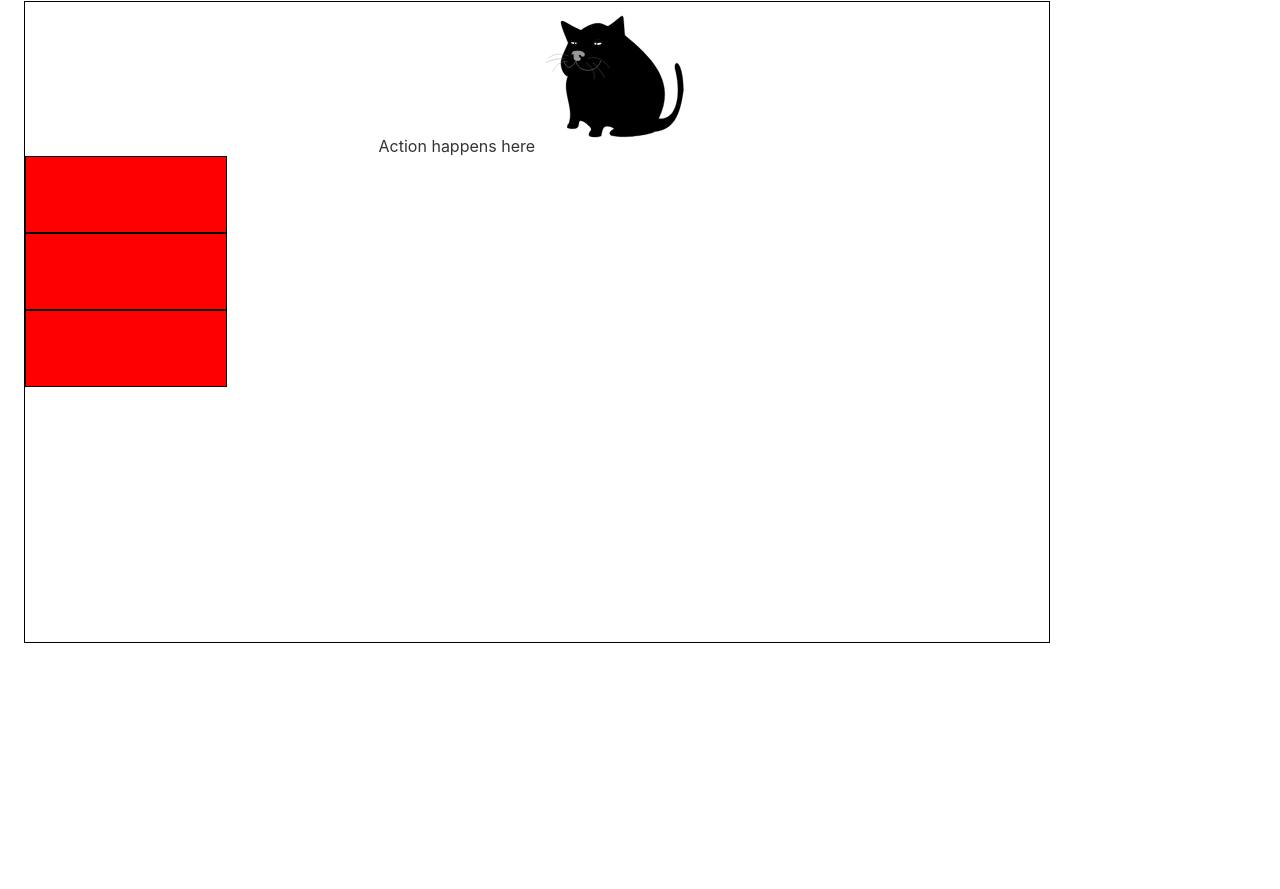
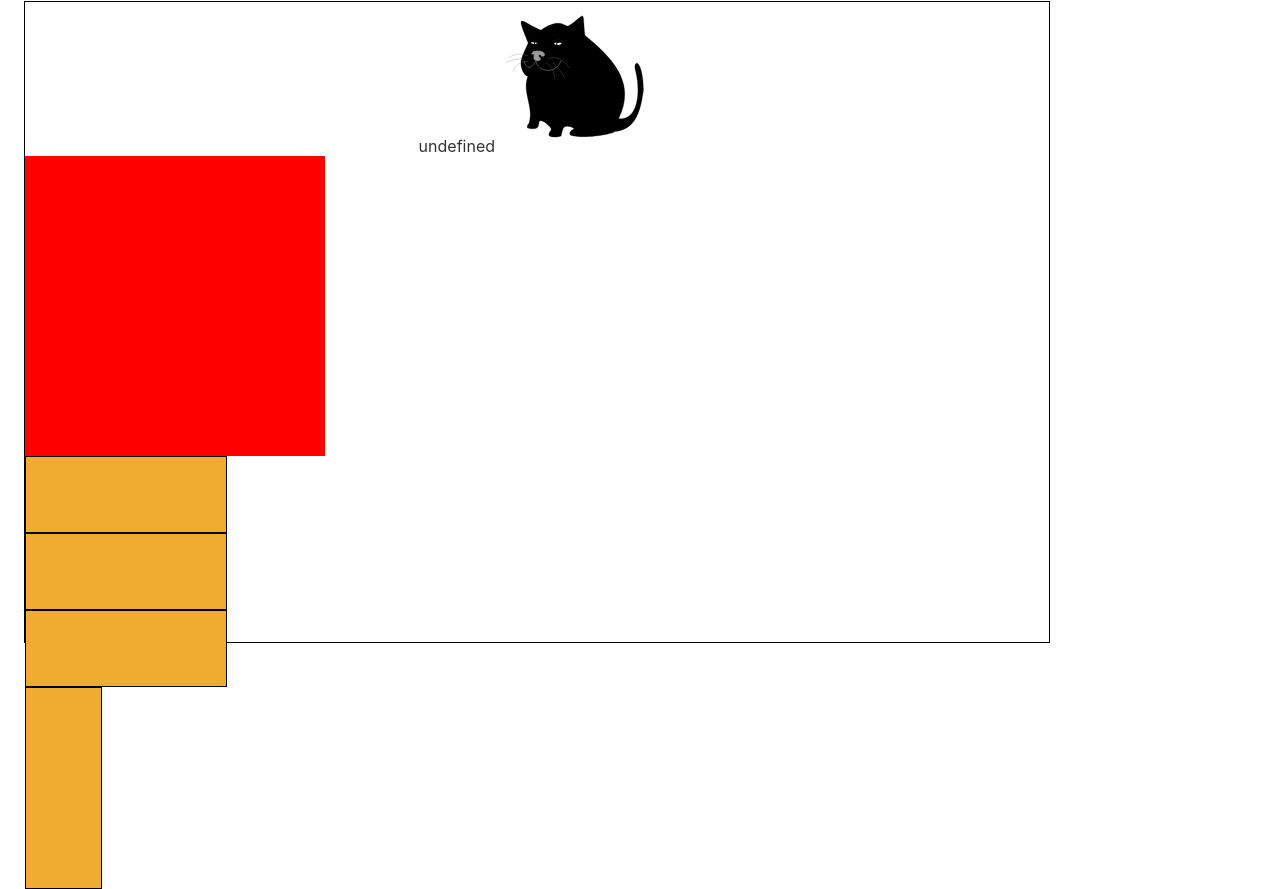
Before and after one commit to fac21/svelte-game-JoChun, a Svelte app: page / in a window 1280 px wide. Shown: the part 186-1075 px from the top of the page. Before the commit the page ends 845 px from the top, so only its background shows below. Built offline with nearby package versions, Linux system fonts and the light colour scheme.

Commit message:
Tried and failed to move some blocks around
Co-authored-by: chunzg <chunzhang53@gmail.com>

```diff
--- a/src/Block.svelte
+++ /dev/null
@@ -1,21 +0,0 @@
-<script>
-	// export let name;
-    // import
-    // let heig
-</script>
-
-<div></div>
-<style>
-	div {
-		border: solid 1px black;
-		height: 75px;
-		width: 200px;
-        background-color: red;
-	}
-
-	/* @media (min-width: 640px) {
-		div {
-			max-width: none;
-		}
-	} */
-</style>
--- a/src/Gameboard.svelte
+++ b/src/Gameboard.svelte
@@ -1,20 +1,33 @@
 <script>
 	// export let name;
     import Cat from './Cat.svelte';
-    import Block from './Block.svelte';
-    export let blocks = [
-        {height: 10, width: 50},
-        {height: 50, width: 200},
-        {height: 80, width: 100},
-]
+    import HorizontalBlock from './HorizontalBlock.svelte';
+    import VerticalBlock from './VerticalBlock.svelte';
+
+    let moving = false;
+    let clientWidth;
+
+    // if click is false
+
+    // const gameboardWidth;
+    // const gameboardHeight;
+
+    function handleClick() {
+        console.log("clicked")
+		moving = !moving;
+	}
 </script>
 
-<div class="gameboard">
-	Action happens here
+<div class="gameboard" bind:clientWidth>
+    {console.log("clientwidth", clientWidth)}
     <Cat/>
-    {#each blocks as block}
-        <Block height={block.height} width={block.width}></Block>
-    {/each}
+    <div class="blob" on:click={() => console.log("clicked")}></div>
+    <HorizontalBlock class="blob" on:click={() => console.log("clicked")}></HorizontalBlock>
+    <!-- {#if moving == true} -->
+        <HorizontalBlock on:click={() => console.log("clicked")}/>
+
+    <HorizontalBlock/>
+    <VerticalBlock/>
 </div>
 
 <style>
@@ -24,8 +37,10 @@
 		width: 80vw;
 	}
 
-    div {
-        border: solid 1px black;
+    .blob {
+        background-color: red;
+        height: 300px;
+        width: 300px;
     }
 
 	@media (min-width: 640px) {
--- /dev/null
+++ b/src/HorizontalBlock.svelte
@@ -0,0 +1,31 @@
+<script>
+
+	import { fly } from 'svelte/transition';
+	function handleClick() {
+        console.log("clicked")
+		// moving = !moving;
+	}
+
+</script>
+
+<div transition:fly={{ y: 200, duration: 2000}} class="block" on:click={handleClick}></div>
+
+<style>
+	.block {
+        border: solid 1px black;
+		height: 75px;
+		width: 200px;
+        background-color: red;
+		/* position: absolute; */
+		/* height: 32px;
+		width: 32px; */
+		background-color: #f0ac2e;
+		transition: transform 200ms;
+	}
+
+	/* @media (min-width: 640px) {
+		div {
+			max-width: none;
+		}
+	} */
+</style>
--- /dev/null
+++ b/src/VerticalBlock.svelte
@@ -0,0 +1,25 @@
+<script>
+
+</script>
+
+<div class="block"></div>
+
+<style>
+	.block {
+        border: solid 1px black;
+		height: 200px;
+		width: 75px;
+        background-color: red;
+		/* position: absolute; */
+		/* height: 32px;
+		width: 32px; */
+		background-color: #f0ac2e;
+		transition: transform 200ms;
+	}
+
+	/* @media (min-width: 640px) {
+		div {
+			max-width: none;
+		}
+	} */
+</style>
```
